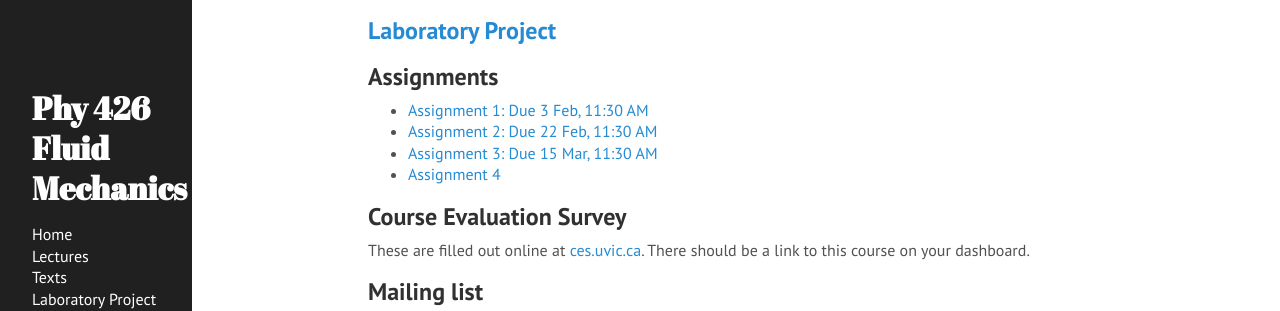
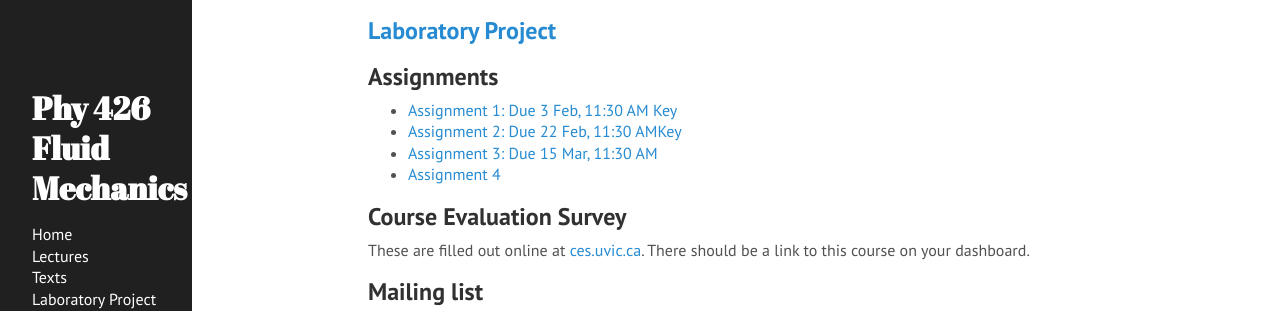
Before and after one commit to jklymak/Phy426, a Jekyll site: the page built from docs/index.md, in a window 1280 px wide and 900 px high, scrolled down 990 px. Shown: the part 311-622 px from the top of the window. Built offline with Jekyll 4.4.1, drawn with Linux system fonts in a browser that asks for light colours.

Commit message:
Assign2 Key

```diff
--- a/docs/index.md
+++ b/docs/index.md
@@ -45,8 +45,8 @@ with appropriate documentation as per [UVic's regulations](http://www.uvic.ca/re
 
 ## Assignments
 
-  - [Assignment 1: Due 3 Feb, 11:30 AM](./Assignments/Assignment1.pdf)
-  - [Assignment 2: Due 22 Feb, 11:30 AM](./Assignments/Assignment2.pdf)
+  - [Assignment 1: Due 3 Feb, 11:30 AM](./Assignments/Assignment1.pdf) [Key](./Assignments/Assignment1Key.pdf)
+  - [Assignment 2: Due 22 Feb, 11:30 AM](./Assignments/Assignment2.pdf)[Key](./Assignments/Assignment2Key.pdf)
   - [Assignment 3: Due 15 Mar, 11:30 AM](./Assignments/Assignment3.pdf)
   - [Assignment 4]()
 
```
Also changed, not shown: 1 other file.
